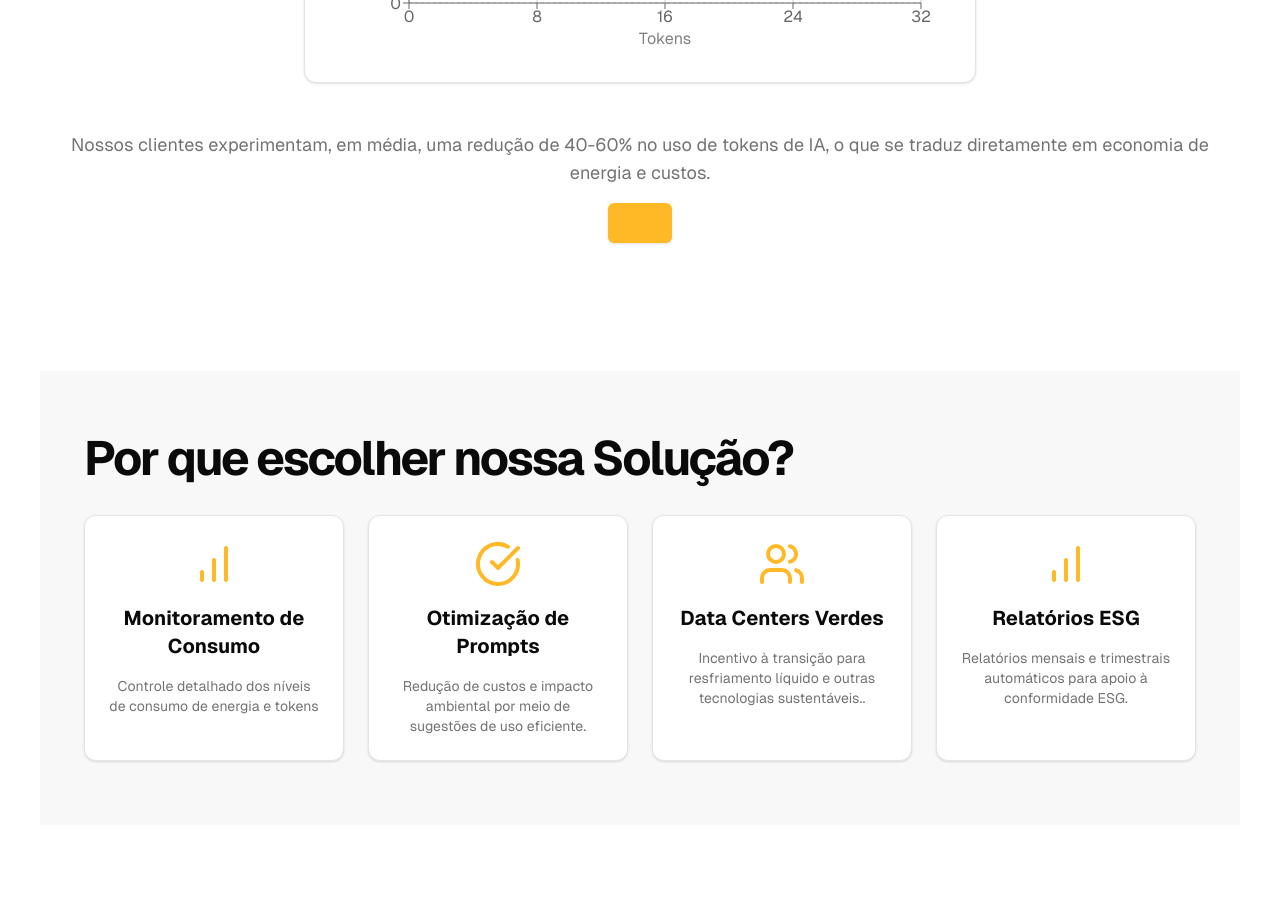
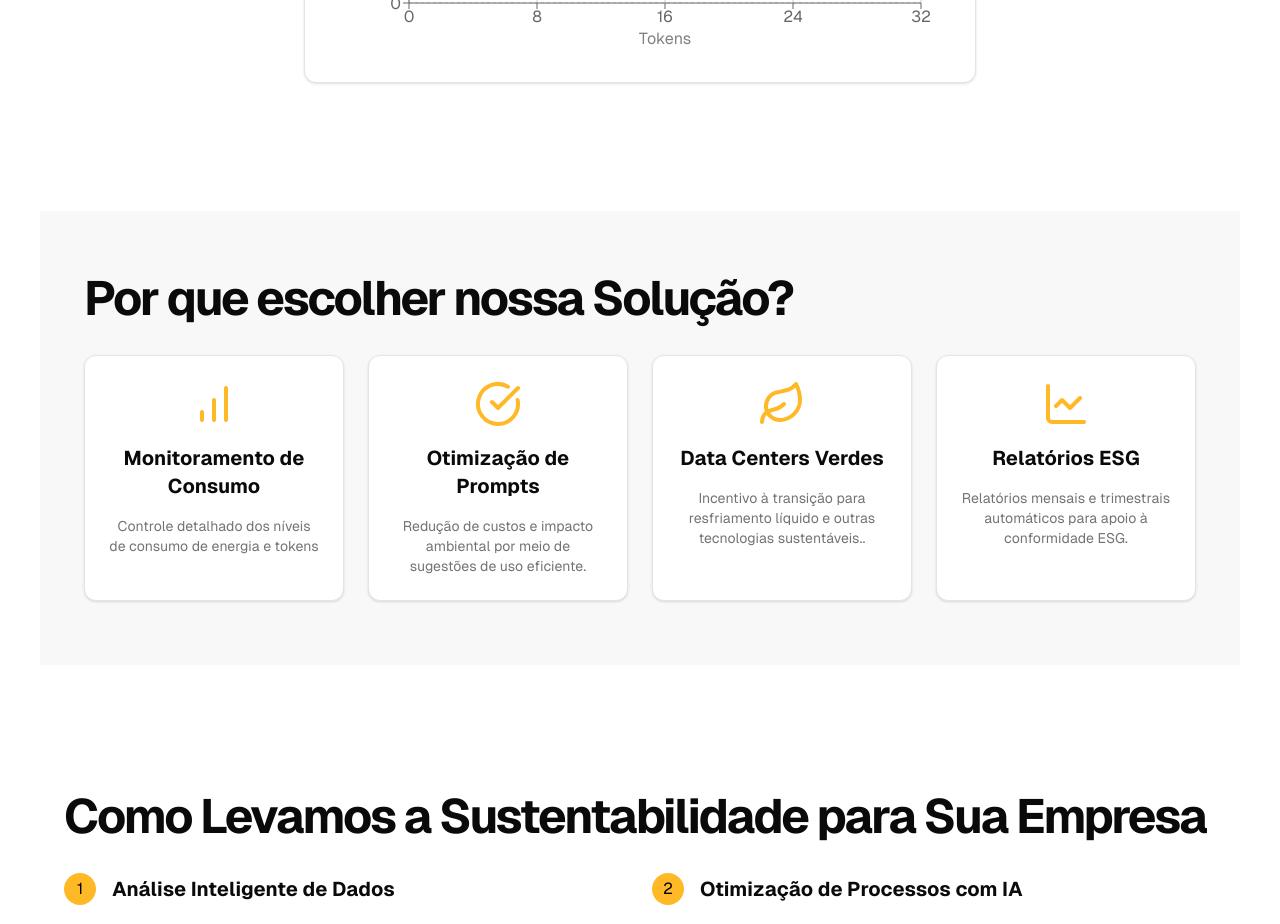
Before and after one commit to solarissolutions/landing-page, a Next.js app: page / in a window 1280 px wide. Shown: the part 1380-2304 px from the top of the page. Built offline with nearby package versions, Linux system fonts and the light colour scheme.

Commit message:
fix: merge main

```diff
--- a/components/graphics-comparison.tsx
+++ b/components/graphics-comparison.tsx
@@ -88,15 +88,6 @@ export default function AITokenUsageComparison() {
             </CardContent>
           </Card>
         </div>
-        <div className="mt-12 text-center">
-          <p className="text-lg text-muted-foreground mb-4">
-            Nossos clientes experimentam, em média, uma redução de 40-60% no uso de tokens de IA,
-            o que se traduz diretamente em economia de energia e custos.
-          </p>
-          <Button asChild size="lg" className="bg-[#FFB927] hover:bg-[#E5A622] text-black">
-            <Link href="#agendar">Descubra Como Podemos Otimizar Seu Uso de IA</Link>
-          </Button>
-        </div>
       </div>
     </section>
   )
--- a/components/landing-page.tsx
+++ b/components/landing-page.tsx
@@ -7,7 +7,7 @@ import { Textarea } from "@/components/ui/textarea"
 import { Select, SelectTrigger, SelectValue, SelectContent, SelectItem } from "@/components/ui/select"
 import { Accordion, AccordionContent, AccordionItem, AccordionTrigger } from "@/components/ui/accordion"
 import { Card, CardContent } from "@/components/ui/card"
-import { CheckCircle, Users, BarChart, Menu, X, Mail, Phone, MapPin, MessageCircle, Send } from "lucide-react"
+import { CheckCircle, BarChart, Menu, X, Mail, Phone, MapPin, MessageCircle, Send, LeafIcon, ChartLine, LineChart } from "lucide-react"
 import GlobalEnergyConsumption from "@/components/graphic"
 import AITokenUsageComparison from "@/components/graphics-comparison"
 import Image from "next/image"
@@ -149,7 +149,7 @@ export function LandingPageComponent() {
               </Card>
               <Card>
                 <CardContent className="p-6 flex flex-col items-center text-center space-y-4">
-                  <Users className="w-12 h-12 text-[#FFB927]" />
+                  <LeafIcon className="w-12 h-12 text-[#FFB927]" />
                   <h3 className="text-xl font-bold">Data Centers Verdes</h3>
                   <p className="text-sm text-muted-foreground">
                   Incentivo à transição para resfriamento líquido e outras tecnologias sustentáveis..
@@ -158,7 +158,7 @@ export function LandingPageComponent() {
               </Card>
               <Card>
                 <CardContent className="p-6 flex flex-col items-center text-center space-y-4">
-                  <BarChart className="w-12 h-12 text-[#FFB927]" />
+                  <LineChart className="w-12 h-12 text-[#FFB927]" />
                   <h3 className="text-xl font-bold">Relatórios ESG</h3>
                   <p className="text-sm text-muted-foreground">
                    Relatórios mensais e trimestrais automáticos para apoio à conformidade ESG.
```
